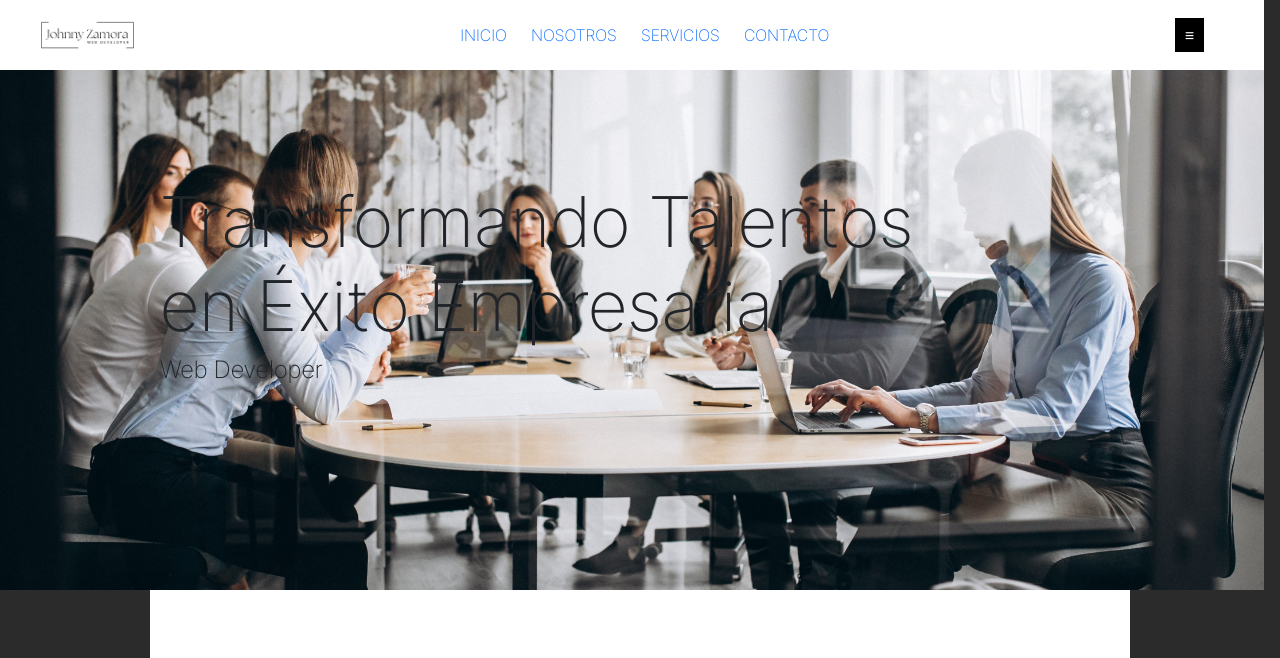
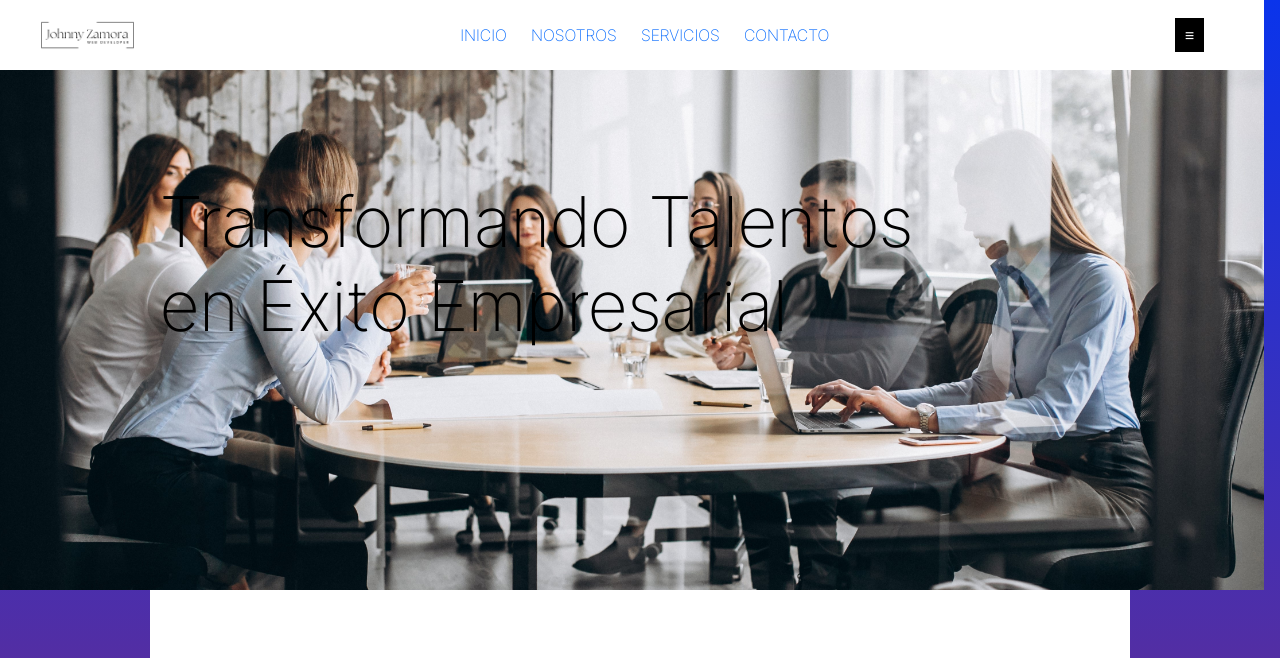
Before and after one commit to JohnnyZamora/Desarrollo, a plain HTML site: page Taller2 - copia/index.html in a window 1280 px wide. Shown: the top 658 px of the page. Drawn offline with nearby package versions, Linux system fonts and the light colour scheme.

Commit message:
30/09/2023

```diff
--- a/Taller2 - copia/index.html
+++ b/Taller2 - copia/index.html
@@ -31,7 +31,6 @@
              <section class="banner">
                 <div class="contenidobanner">
                     <h1>Transformando Talentos<br>en Éxito Empresarial</h1>
-                    <h4>Web Developer</h4>
                 </div>
             </section>
             <section class="sobremi">
--- a/Taller2 - copia/style.css
+++ b/Taller2 - copia/style.css
@@ -8,7 +8,7 @@
 .body{
     margin-left: 150px;
     margin-right: 150px;
-    background: rgb(43, 43, 43);
+    background: linear-gradient(0deg, rgba(39,235,13,1) 0%, rgba(238,33,10,1) 35%, rgba(10,52,235,1) 100%);
 }
 
 header{
@@ -71,6 +71,7 @@ header{
 
 .contenidobanner h1{
     font-size: 70px;
+    color: rgb(0, 0, 0);
 }
 
 .sobremi{
```
